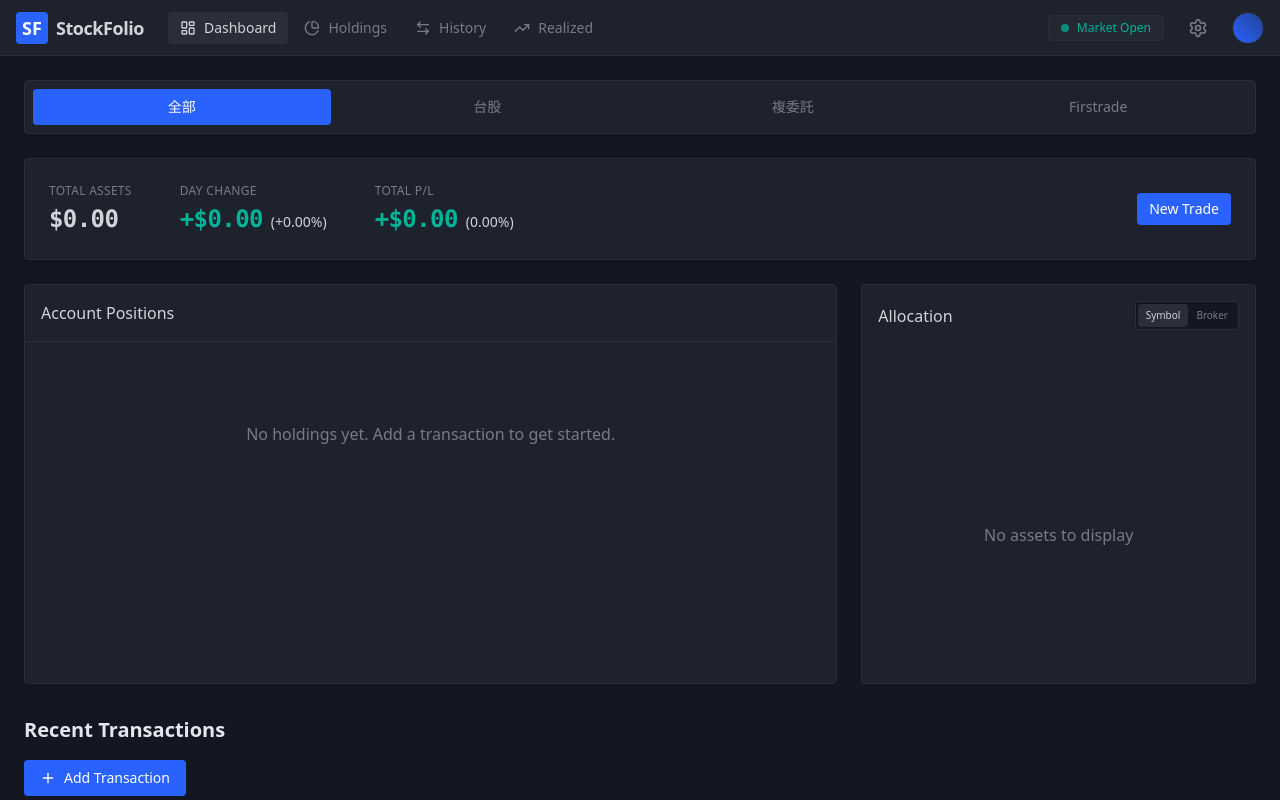
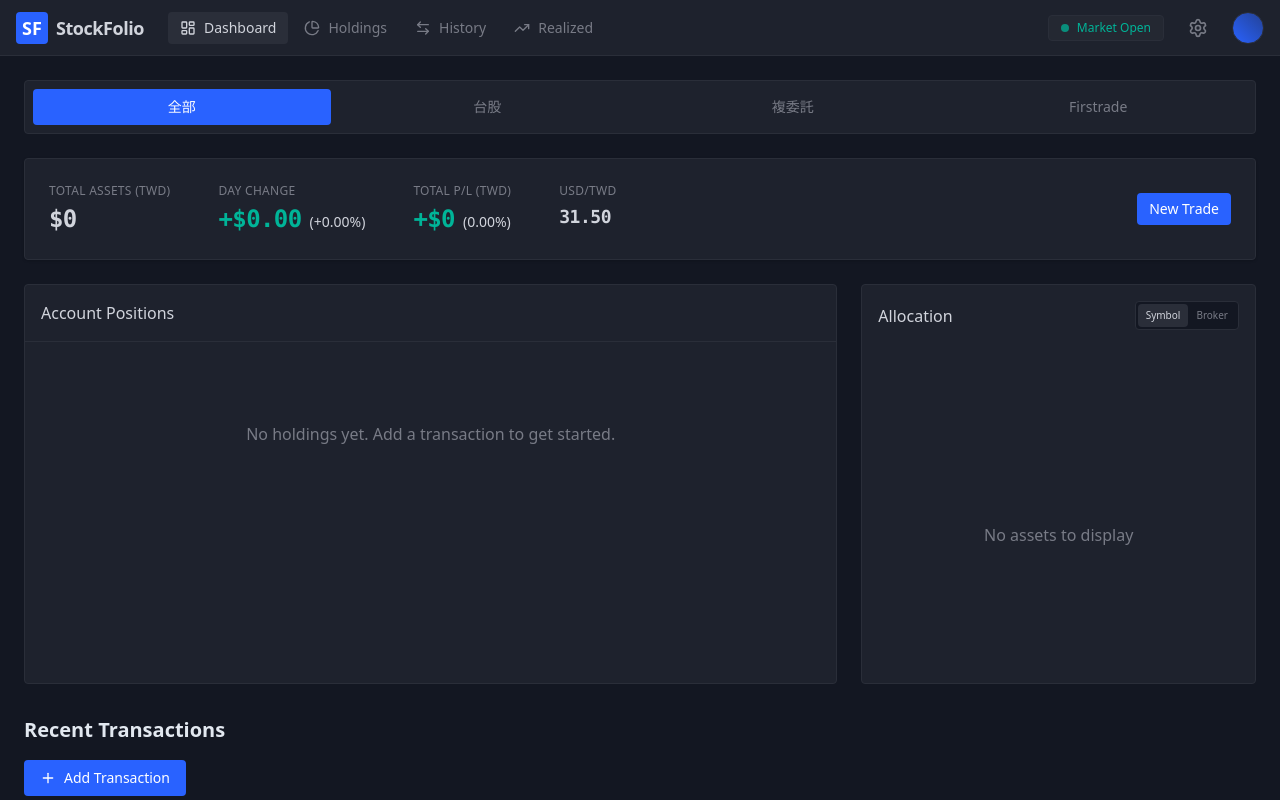
Before and after one commit to rayrain161/Stock-Portfolio, a React (Vite) app: page / in a window 1280 px wide. Built offline with nearby package versions, Linux system fonts and the light colour scheme.

Commit message:
backup: save state before modifying currency display logic

```diff
--- a/src/components/Dashboard.tsx
+++ b/src/components/Dashboard.tsx
@@ -13,7 +13,7 @@ interface DashboardProps {
 }
 
 export const Dashboard: React.FC<DashboardProps> = ({ onNewTrade }) => {
-  const { stats, holdings, refreshPrices, apiKey } = usePortfolioContext();
+  const { stats, holdings, refreshPrices, apiKey, exchangeRate } = usePortfolioContext();
   const [allocationType, setAllocationType] = React.useState<'symbol' | 'broker'>('symbol');
   const [brokerFilter, setBrokerFilter] = React.useState<'all' | Broker>('all');
   const [isRefreshing, setIsRefreshing] = React.useState(false);
@@ -30,7 +30,7 @@ export const Dashboard: React.FC<DashboardProps> = ({ onNewTrade }) => {
     return holdings.filter(h => h.broker === brokerFilter);
   }, [holdings, brokerFilter]);
 
-  // Calculate filtered stats
+  // Calculate filtered stats in TWD
   const filteredStats = React.useMemo(() => {
     let totalValue = 0;
     let totalCost = 0;
@@ -39,17 +39,21 @@ export const Dashboard: React.FC<DashboardProps> = ({ onNewTrade }) => {
 
     filteredHoldings.forEach((h) => {
       const price = h.currentPrice || h.avgCost;
-      const value = h.shares * price;
-      const cost = h.shares * h.avgCost;
+      let value = h.shares * price;
+      let cost = h.shares * h.avgCost;
+      let dayChange = h.dayChange || 0;
+
+      // Convert USD to TWD for non-TW brokers (FubonSub, Firstrade)
+      if (h.broker !== 'FubonTW') {
+        value *= exchangeRate;
+        cost *= exchangeRate;
+        dayChange *= exchangeRate;
+      }
 
       totalValue += value;
       totalCost += cost;
       totalUnrealizedPL += (value - cost);
-
-      // Sum up day changes from each holding
-      if (h.dayChange !== undefined) {
-        totalDayChange += h.dayChange;
-      }
+      totalDayChange += dayChange;
     });
 
     const totalDayChangePercent = (totalValue - totalDayChange) > 0
@@ -64,18 +68,29 @@ export const Dashboard: React.FC<DashboardProps> = ({ onNewTrade }) => {
       totalDayChange,
       totalDayChangePercent,
     };
-  }, [filteredHoldings]);
+  }, [filteredHoldings, exchangeRate]);
 
   const allocationData = React.useMemo(() => {
     if (allocationType === 'symbol') {
-      return filteredHoldings.map(h => ({
-        name: h.symbol,
-        value: h.shares * (h.currentPrice || h.avgCost),
-      })).sort((a, b) => b.value - a.value);
+      return filteredHoldings.map(h => {
+        let value = h.shares * (h.currentPrice || h.avgCost);
+        // Convert to TWD for chart consistency
+        if (h.broker !== 'FubonTW') {
+          value *= exchangeRate;
+        }
+        return {
+          name: h.symbol,
+          value: value,
+        };
+      }).sort((a, b) => b.value - a.value);
     } else {
       const brokerMap = new Map<string, number>();
       filteredHoldings.forEach(h => {
-        const value = h.shares * (h.currentPrice || h.avgCost);
+        let value = h.shares * (h.currentPrice || h.avgCost);
+        // Convert to TWD for chart consistency
+        if (h.broker !== 'FubonTW') {
+          value *= exchangeRate;
+        }
         brokerMap.set(h.broker, (brokerMap.get(h.broker) || 0) + value);
       });
       return Array.from(brokerMap.entries()).map(([name, value]) => ({
@@ -83,7 +98,7 @@ export const Dashboard: React.FC<DashboardProps> = ({ onNewTrade }) => {
         value
       })).sort((a, b) => b.value - a.value);
     }
-  }, [filteredHoldings, allocationType]);
+  }, [filteredHoldings, allocationType, exchangeRate]);
 
   const SummaryItem = ({ label, value, subValue, color = '#d1d4dc' }: any) => (
     <div className="flex flex-col">
@@ -126,8 +141,8 @@ export const Dashboard: React.FC<DashboardProps> = ({ onNewTrade }) => {
       <div className="bg-[#1e222d] border border-[#2a2e39] p-6 rounded flex items-center justify-between shadow-sm">
         <div className="flex gap-12">
           <SummaryItem
-            label="Total Assets"
-            value={`$${filteredStats.totalValue.toLocaleString(undefined, { minimumFractionDigits: 2, maximumFractionDigits: 2 })}`}
+            label="Total Assets (TWD)"
+            value={`$${filteredStats.totalValue.toLocaleString(undefined, { minimumFractionDigits: 0, maximumFractionDigits: 0 })}`}
             color="#d1d4dc"
           />
           <SummaryItem
@@ -137,11 +152,15 @@ export const Dashboard: React.FC<DashboardProps> = ({ onNewTrade }) => {
             color={filteredStats.totalDayChange >= 0 ? '#00b498' : '#e22a19'}
           />
           <SummaryItem
-            label="Total P/L"
-            value={`${filteredStats.totalUnrealizedPL >= 0 ? '+' : '-'}$${Math.abs(filteredStats.totalUnrealizedPL).toLocaleString(undefined, { minimumFractionDigits: 2, maximumFractionDigits: 2 })}`}
+            label="Total P/L (TWD)"
+            value={`${filteredStats.totalUnrealizedPL >= 0 ? '+' : '-'}$${Math.abs(filteredStats.totalUnrealizedPL).toLocaleString(undefined, { minimumFractionDigits: 0, maximumFractionDigits: 0 })}`}
             subValue={`(${filteredStats.totalUnrealizedPLPercent.toFixed(2)}%)`}
             color={filteredStats.totalUnrealizedPL >= 0 ? '#00b498' : '#e22a19'}
           />
+          <div className="flex flex-col">
+            <span className="text-[#787b86] text-xs font-medium uppercase tracking-wide mb-1">USD/TWD</span>
+            <span className="text-lg font-bold font-mono tracking-tight text-[#d1d4dc]">{exchangeRate.toFixed(2)}</span>
+          </div>
         </div>
         <div className="flex gap-2">
           {apiKey && (
```
